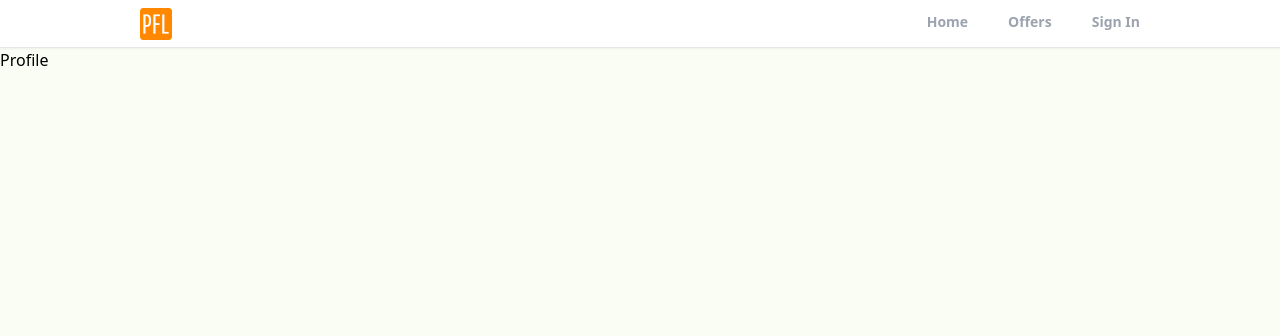
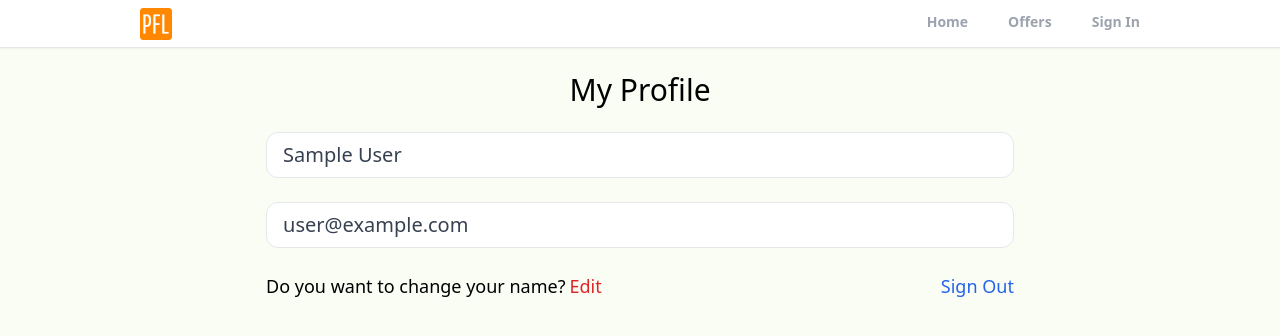
Before and after one commit to UzairVawda/ParkForLess, a React (Create React App) app: page /profile in a window 1280 px wide. Shown: the top 336 px of the page. Built offline with nearby package versions, Linux system fonts and the light colour scheme; no server answers; sample sign-in values are in the browser's storage.

Commit message:
PFL: forgot password funcationality and created hook for private route to profile page

```diff
--- a/src/App.js
+++ b/src/App.js
@@ -5,6 +5,7 @@ import Profile from "./pages/Profile";
 import SignIn from "./pages/SignIn"
 import SignUp from "./pages/SignUp"
 import Header from "./components/Header"
+import PrivateRoute from "./components/PrivateRoute"
 
 import 'react-toastify/dist/ReactToastify.css';
 
@@ -21,7 +22,9 @@ function App() {
           <Route path="/" element={<Home />} />
           <Route path="/offers" element={<Offers />} />
           <Route path="/forgot-password" element={<ForgotPassword />} />
-          <Route path="/profile" element={<Profile />} />
+          <Route path="/profile" element={<PrivateRoute />}>
+            <Route path="/profile" element={<Profile />} />
+          </Route>
           <Route path="/sign-in" element={<SignIn />} />
           <Route path="/sign-up" element={<SignUp />} />
         </Routes>
--- /dev/null
+++ b/src/components/PrivateRoute.jsx
@@ -0,0 +1,12 @@
+import React from 'react'
+import { Navigate, Outlet } from 'react-router';
+import { useAuthStatus } from "../hooks/useAuthStatus"
+
+export default function PrivateRoute() {
+	const {loggedIn, checkingStatus} = useAuthStatus();
+	if (checkingStatus) {
+		return <h3>Loading...</h3>
+	}
+
+	return loggedIn ? <Outlet /> : <Navigate to="/sign-in" />
+}
--- /dev/null
+++ b/src/hooks/useAuthStatus.jsx
@@ -0,0 +1,19 @@
+import { getAuth, onAuthStateChanged } from 'firebase/auth'
+import { useEffect, useState } from 'react'
+
+export function useAuthStatus() {
+	const [loggedIn,setLoggedIn] = useState(false)
+	const [checkingStatus, setCheckingStatus] = useState(true)
+
+	useEffect(() => {
+		const auth = getAuth();
+		onAuthStateChanged(auth, (user) => {
+			if(user) {
+				setLoggedIn(true)
+			}
+			setCheckingStatus(false)
+		})
+	}, [])
+
+	return {loggedIn, checkingStatus}
+}
--- a/src/pages/ForgotPassword.jsx
+++ b/src/pages/ForgotPassword.jsx
@@ -1,9 +1,13 @@
 import React, { useState } from "react";
-import { Link } from "react-router-dom";
+import {toast} from "react-toastify"
+import { Link, useNavigate } from "react-router-dom";
 
 import OAuth from "../components/OAuth";
 
+import { getAuth, sendPasswordResetEmail } from "firebase/auth"
+
 export default function ForgotPassword() {
+  const navigate = useNavigate();
   const [email, setEmail] = useState("");
 
   function handleChange(event) {
@@ -11,8 +15,16 @@ export default function ForgotPassword() {
     setEmail(value);
   }
 
-  function submitForm(event) {
+  async function submitForm(event) {
     event.preventDefault();
+    try {
+      const auth = getAuth();
+      await sendPasswordResetEmail(auth, email)
+      toast.success("Sent email")
+      navigate("/sign-in")
+    } catch (error) {
+      toast.error("failed to send email")
+    }
   }
 
   return (
--- a/src/pages/Profile.jsx
+++ b/src/pages/Profile.jsx
@@ -1,7 +1,60 @@
-import React from 'react'
+import { getAuth } from "firebase/auth";
+import React, { useState } from "react";
+import { useNavigate } from "react-router";
 
 export default function Profile() {
-	return (
-		<div>Profile</div>
-	)
+	const auth = getAuth();
+  const navigate = useNavigate()
+  const [formData, setFormData] = useState({
+    name: auth.currentUser.displayName,
+    email: auth.currentUser.email
+  });
+
+  function handleChange(event) {
+    const { name, value } = event.target;
+    setFormData((prevValue) => ({
+      ...prevValue,
+      [name]: value,
+    }));
+  }
+
+  function handleSignOut(event) {
+    event.preventDefault();
+    auth.signOut();
+    navigate("/");
+  }
+
+  return (
+    <>
+      <section className="max-w-6xl mx-auto flex justify-center items-center flex-col">
+        <h1 className="text-3xl text-center mt-6">My Profile</h1>
+        <div className="w-full md:w-[67%] mt-6 px-3">
+          <form>
+            <input
+              type="text"
+              name="name"
+              value={formData.name}
+              onChange={handleChange}
+              disabled
+              className="w-full px-4 py-2 mb-6 text-xl text-gray-700 bg-white border border-gray-200 rounded-xl transition ease-in-out"
+            />
+						<input
+              type="email"
+              name="email"
+              value={formData.email}
+              onChange={handleChange}
+              disabled
+              className="w-full px-4 py-2 mb-6 text-xl text-gray-700 bg-white border border-gray-200 rounded-xl transition ease-in-out"
+            />
+						<div className="mb-6 flex justify-between whitespace-nowrap text-sm sm:text-lg">
+							<p className="flex items-center">Do you want to change your name?
+								<span className="text-red-600 hover:text-red-700 transition ease-in-out duration-200 ml-1 cursor-pointer">Edit</span>
+							</p>
+							<p onClick={handleSignOut} className="text-blue-600 hover:text-blue-700 transition ease-in-out duration-200 ml-1 cursor-pointer">Sign Out</p>
+						</div>
+          </form>
+        </div>
+      </section>
+    </>
+  );
 }
```
